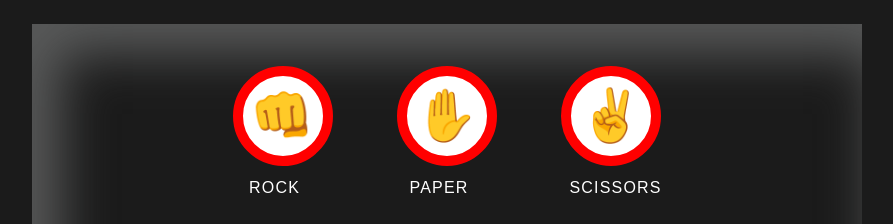
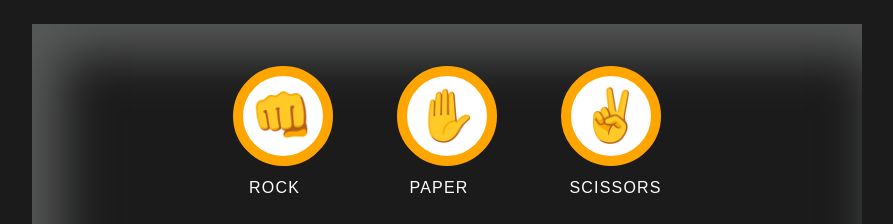
Before and after one commit to solegarciacoach/project-2-rock-paper-scissors, a plain HTML site: page index.html in a window 1280 px wide. Shown: the part 83-307 px from the top of the page, without its empty margins (193-1086 px from the left). Drawn offline with Linux system fonts and the light colour scheme; a web font is replaced by a local one.

Commit message:
changed style background, text and buttons

```diff
--- a/assets/css/style.css
+++ b/assets/css/style.css
@@ -108,14 +108,14 @@ body {
     left: -0.5em;
 }
 
-.btn--red {
-    border-color: red;
-    color: red;
+.btn--orange {
+    border-color: orange;
+    color: orange;
 }
 
-.btn--red:active,
-.btn--red:hover {
-    background-color: darkred;
+.btn--orange:active,
+.btn--orange:hover {
+    background-color: darkorange;
     color: white;
 }
 
--- a/index.html
+++ b/index.html
@@ -20,9 +20,9 @@
     <div class="game-area">
 
         <div class="choices">
-            <button onclick="playGame('rock')" data-type="rock" class="btn btn--big btn--red">👊</button>
-            <button onclick="playGame('paper')" data-type="paper" class="btn btn--big btn--red">✋</button>
-            <button onclick="playGame('scissors')" data-type="scissors" class="btn btn--big btn--red">✌️</button>
+            <button onclick="playGame('rock')" data-type="rock" class="btn btn--big btn--orange">👊</button>
+            <button onclick="playGame('paper')" data-type="paper" class="btn btn--big btn--orange">✋</button>
+            <button onclick="playGame('scissors')" data-type="scissors" class="btn btn--big btn--orange">✌️</button>
         </div>
 
         <div class="displays">
```
